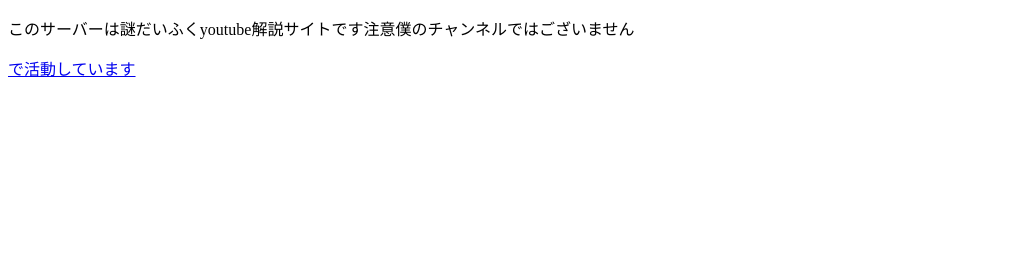
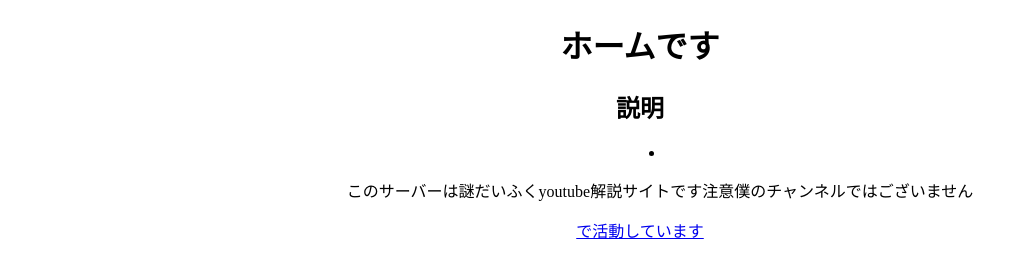
Before and after one commit to html2021/nazo, a plain HTML site: page index.html in a window 1280 px wide. Shown: the whole page, without its empty margins (0-1024 px from the left). Drawn offline with Linux system fonts and the light colour scheme.

Commit message:
Update index.html

```diff
--- a/index.html
+++ b/index.html
@@ -4,7 +4,13 @@
 	<title>nazo</title>
 </head>
 <body>
-<p>このサーバーは謎だいふくyoutube解説サイトです注意僕のチャンネルではございません</p>
+<center>
+<h1>ホームです</h1>
+<h2>説明</h2>
+<dir>
+<li><p>このサーバーは謎だいふくyoutube解説サイトです注意僕のチャンネルではございません</p></li>
+</dir>
 <a href="https://www.youtube.com/channel/UCjqN5F0xESErjttJvInwYQg">で活動しています</a>
+</center>
 </body>
 </html>
```
